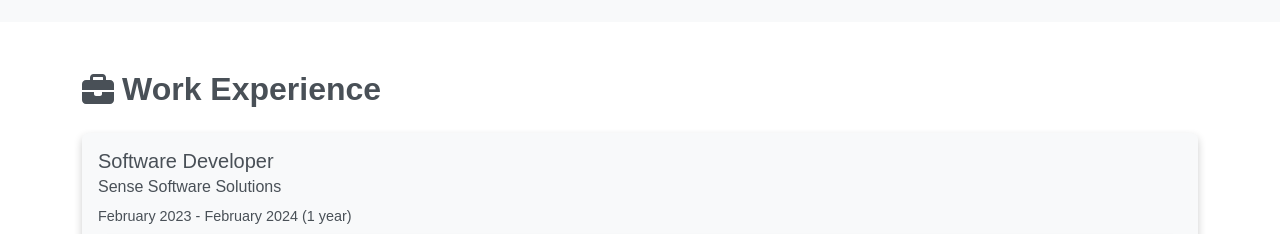
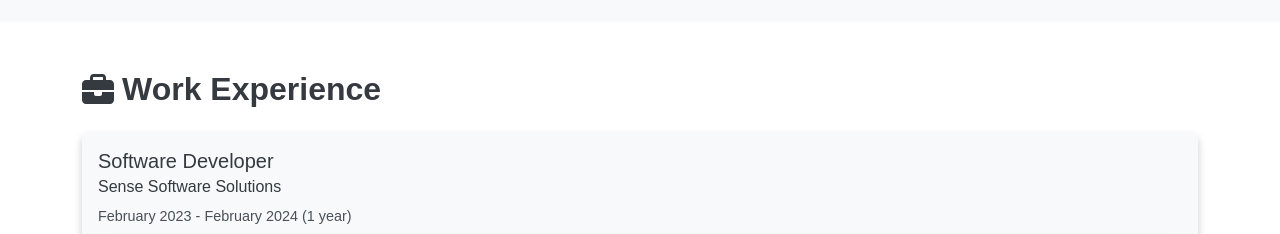
Before and after one commit to DrStrange24/Portfolio, a React (Create React App) app: page / in a window 1280 px wide. Shown: the part 566-800 px from the top of the page. Built offline with nearby package versions, Linux system fonts and the light colour scheme; no server answers.

Commit message:
update section header theming

```diff
--- a/src/components/Educations.tsx
+++ b/src/components/Educations.tsx
@@ -19,8 +19,8 @@ export const Educations = () => {
               <small>{item.dates}</small>
             </Col>
             <Col md={9}>
-              <h5 className="text-light">{item.institution}</h5>
-              <p className="text-muted">{item.field}</p>
+              <h5 className="text-muted">{item.institution}</h5>
+              <p className="text-light">{item.field}</p>
             </Col>
           </Row>
         ))}
--- a/src/components/WorkHistory.tsx
+++ b/src/components/WorkHistory.tsx
@@ -58,7 +58,7 @@ const WorkExperienceCard = ({
             href={link}
             target="_blank"
             rel="noopener noreferrer"
-            className="text-muted"
+            className="text-light"
           >
             {company}
           </a>
--- a/src/styles/global.scss
+++ b/src/styles/global.scss
@@ -74,7 +74,11 @@ body {
       h2 {
         font-size: 2rem;
         font-weight: bold;
-        color: var(--section-text-secondary-color);
+        color: var(--section-text-primary-color);
+      }
+
+      h3 {
+        color: var(--section-text-primary-color);
       }
 
       p {
@@ -148,14 +152,14 @@ body {
       padding: 2rem 0;
 
       h2 {
-        color: var(--section-text-secondary-color) !important;
+        color: var(--section-text-primary-color) !important;
         font-weight: bold;
         display: flex;
         align-items: center;
       }
 
       .text-light {
-        color: var(--section-text-secondary-color) !important;
+        color: var(--section-text-primary-color) !important;
       }
 
       .text-muted {
@@ -187,7 +191,7 @@ body {
         box-shadow: 0 4px 8px rgba(0, 0, 0, 0.2); // Soft shadow for depth
 
         .text-light {
-          color: var(--section-text-secondary-color) !important;
+          color: var(--section-text-primary-color) !important;
         }
 
         .text-muted {
@@ -205,7 +209,7 @@ body {
       padding: 2rem 0;
 
       h2 {
-        color: var(--section-text-secondary-color) !important;
+        color: var(--section-text-primary-color) !important;
         font-weight: bold;
         display: flex;
         align-items: center;
@@ -217,7 +221,7 @@ body {
         box-shadow: 0 4px 8px rgba(0, 0, 0, 0.2);
 
         .text-light {
-          color: var(--section-text-secondary-color) !important;
+          color: var(--section-text-primary-color) !important;
         }
 
         .text-muted {
```
